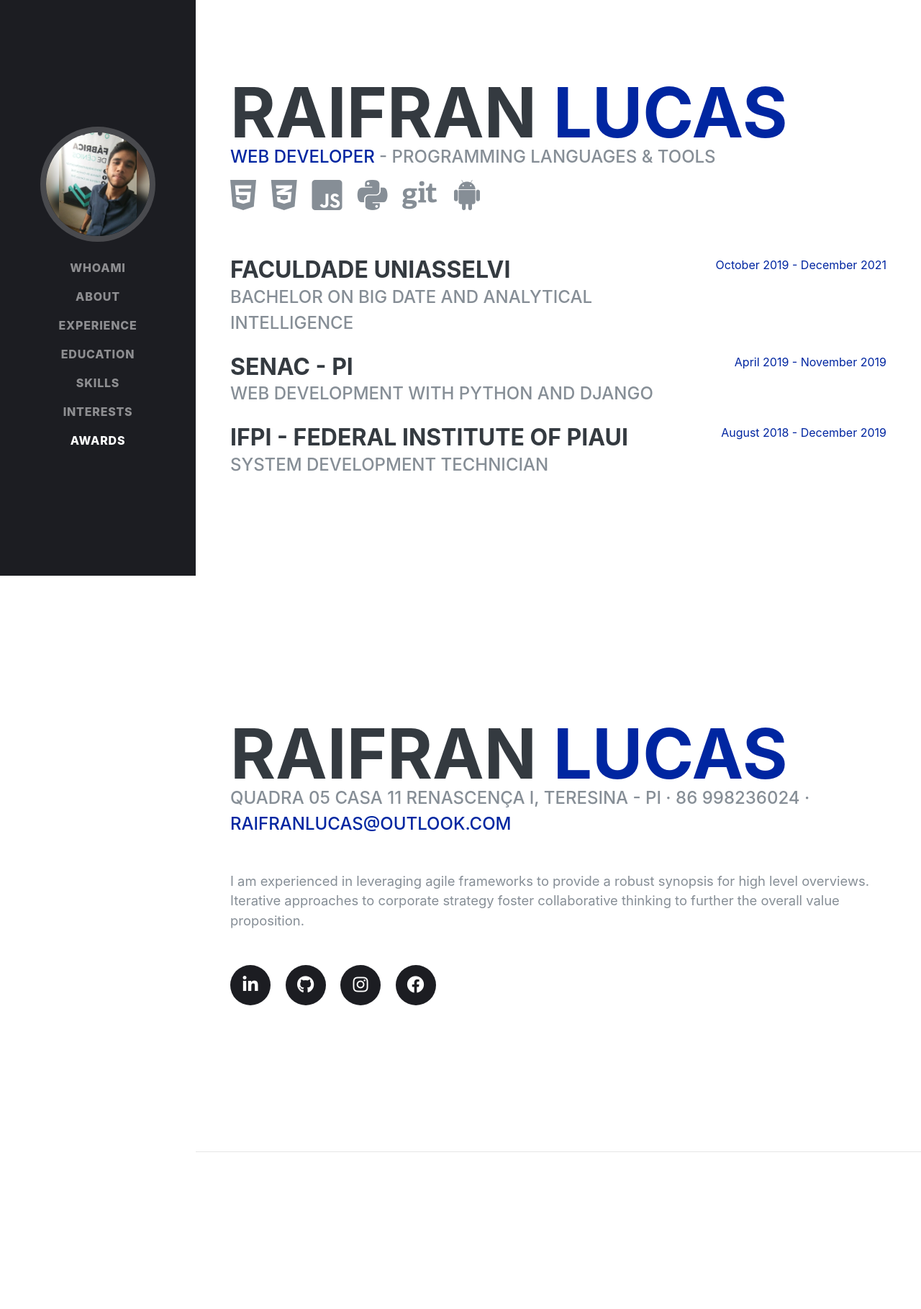
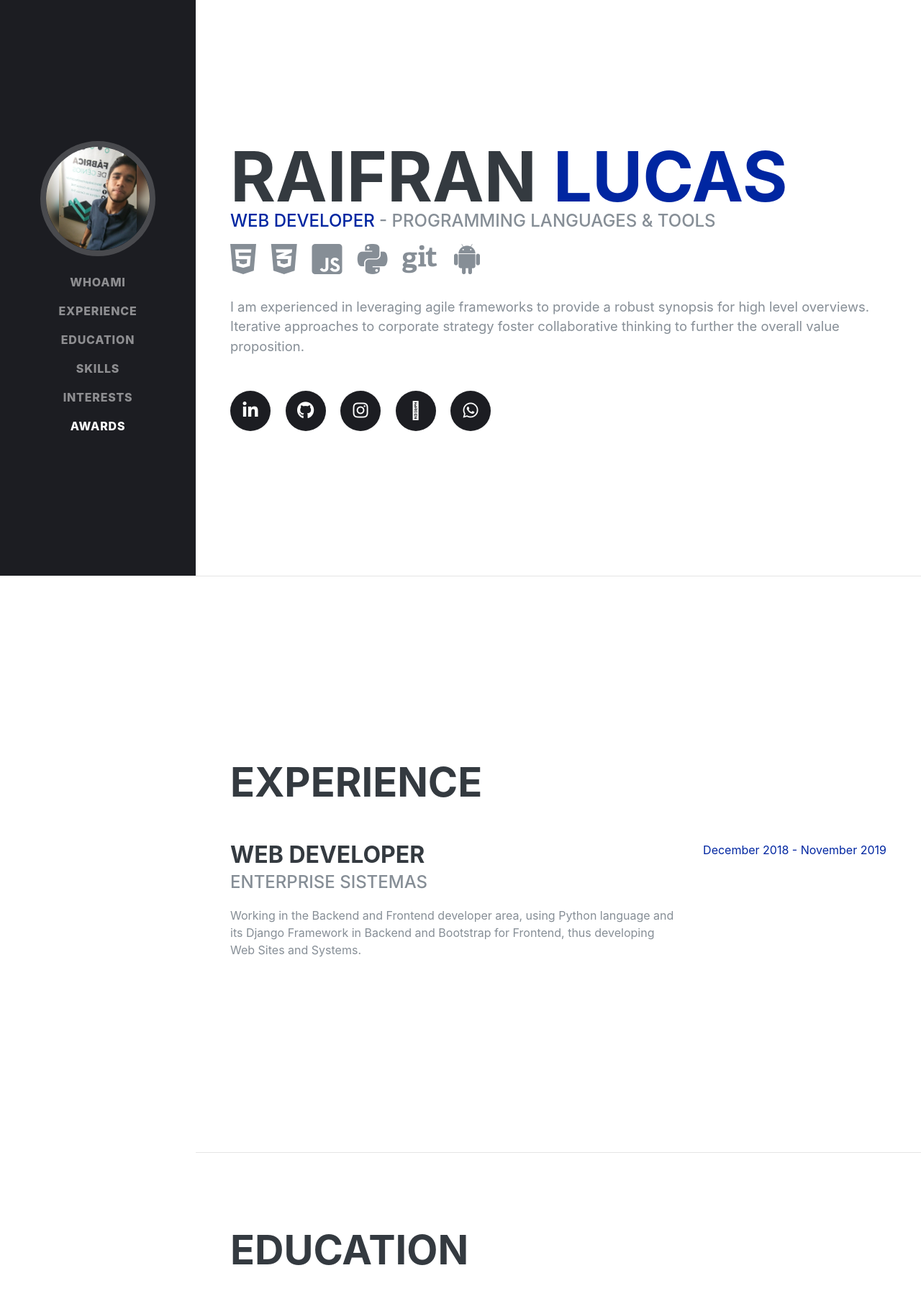
Before and after one commit to raifran1/Portfolio, a Django app: page / in a window 1280 px wide. Shown: the top 1819 px of the page at 72% size. Run offline with Django 3.2, Linux system fonts and the light colour scheme; some libraries are stand-ins or nearby versions; some web fonts are replaced.

Commit message:
atualizando site

```diff
--- a/curriculo/templates/curriculo/index.html
+++ b/curriculo/templates/curriculo/index.html
@@ -36,16 +36,14 @@
         <img class="img-fluid img-profile rounded-circle mx-auto mb-2" src="{% static 'img/profile2.jpg' %}" alt="">
       </span>
     </a>
-    <button class="navbar-toggler" type="button" data-toggle="collapse" data-target="#navbarSupportedContent" aria-controls="navbarSupportedContent" aria-expanded="false" aria-label="Toggle navigation">
+    <button class="navbar-toggler" type="button" data-toggle="collapse" data-target="#navbarSupportedContent"
+      aria-controls="navbarSupportedContent" aria-expanded="false" aria-label="Toggle navigation">
       <span class="navbar-toggler-icon"></span>
     </button>
     <div class="collapse navbar-collapse" id="navbarSupportedContent">
       <ul class="navbar-nav">
         <li class="nav-item">
           <a class="nav-link js-scroll-trigger" href="#whoami">Whoami</a>
-        </li>
-        <li class="nav-item">
-          <a class="nav-link js-scroll-trigger" href="#about">About</a>
         </li>
         <li class="nav-item">
           <a class="nav-link js-scroll-trigger" href="#experience">Experience</a>
@@ -108,52 +106,11 @@
                 </li-->
           </ul>
         </div>
-          <p class="lead mb-5"></p>
-          <div class="resume-item d-flex flex-column flex-md-row justify-content-between mb-2">
-              <div class="resume-content">
-                <h3 class="mb-0">Faculdade Uniasselvi</h3>
-                <div class="subheading mb-3">Bachelor on Big Date and Analytical Intelligence</div>
+        <p class="lead mb-0"></p>
 
-              </div>
-              <div class="resume-date text-md-right">
-                <span class="text-primary">October 2019 - December 2021</span>
-              </div>
-            </div>
-
-            <div class="resume-item d-flex flex-column flex-md-row justify-content-between mb-2">
-              <div class="resume-content">
-                <h3 class="mb-0">Senac - PI</h3>
-                <div class="subheading mb-3">Web Development with Python and Django</div>
-              </div>
-              <div class="resume-date text-md-right">
-                <span class="text-primary">April 2019 - November 2019</span>
-              </div>
-            </div>
-
-            <div class="resume-item d-flex flex-column flex-md-row justify-content-between  mb-2">
-              <div class="resume-content">
-                <h3 class="mb-0">IFPI - Federal Institute of Piaui</h3>
-                <div class="subheading mb-3">System Development Technician</div>
-              </div>
-              <div class="resume-date text-md-right">
-                <span class="text-primary">August 2018 - December 2019</span>
-              </div>
-            </div>
-
-
-        </div>
-      </section>
-
-
-    <section class="resume-section p-3 p-lg-5 d-flex align-items-center" id="about">
-      <div class="w-100">
-        <h1 class="mb-0">Raifran
-          <span class="text-primary">Lucas</span>
-        </h1>
-        <div class="subheading mb-5">Quadra 05 Casa 11 Renascença I, Teresina - PI · 86 998236024 ·
-          <a href="mailto:raifranlucas@outlook.com">raifranlucas@outlook.com</a>
-        </div>
-        <p class="lead mb-5">I am experienced in leveraging agile frameworks to provide a robust synopsis for high level overviews. Iterative approaches to corporate strategy foster collaborative thinking to further the overall value proposition.</p>
+        <p class="lead mb-5">I am experienced in leveraging agile frameworks to provide a robust synopsis for high level
+          overviews. Iterative approaches to corporate strategy foster collaborative thinking to further the overall
+          value proposition.</p>
         <div class="social-icons">
           <a href="https://www.linkedin.com/in/raifranlucas/" target="_blank">
             <i class="fab fa-linkedin-in"></i>
@@ -164,12 +121,23 @@
           <a href="https://www.instagram.com/raifran_lucas/" target="_blank">
             <i class="fab fa-instagram"></i>
           </a>
-          <a href="https://www.facebook.com/raifrann" target="_blank">
+          <!--a href="https://www.facebook.com/raifrann" target="_blank">
               <i class="fab fa-facebook-f"></i>
+            </a-->
+          <a href="mailto:raifranlucas@outlook.com" target="_blank">
+            <i class="fal fa-envelope"></i>
+          </a>
+          <a href="https://wa.me/558698236024/" target="_blank">
+            <i class="fab fa-whatsapp"></i>
           </a>
         </div>
+
+
+
+
       </div>
     </section>
+
 
     <hr class="m-0">
 
@@ -216,7 +184,8 @@
             <div class="subheading mb-3">Enterprise Sistemas</div>
             <!--p>Trabalhando na área de desenvolvedor Backend e Frontend, utilizando linguagem Python e o seu Framework Django no Backend e Bootstrap para Frontend, e assim Desenvolver Sites e Sistemas WEB. </p-->
             <p>
-              Working in the Backend and Frontend developer area, using Python language and its Django Framework in Backend and Bootstrap for Frontend, thus developing Web Sites and Systems.</p>
+              Working in the Backend and Frontend developer area, using Python language and its Django Framework in
+              Backend and Bootstrap for Frontend, thus developing Web Sites and Systems.</p>
           </div>
           <div class="resume-date text-md-right">
             <span class="text-primary">December 2018 - November 2019</span>
@@ -342,12 +311,14 @@ style=" fill:#000000;"><g transform="translate(25.8,25.8) scale(0.7,0.7)"><g fil
     <section class="resume-section p-3 p-lg-5 d-flex align-items-center" id="interests">
       <div class="w-100">
         <h2 class="mb-5">Interests</h2>
-        <p>Besides being a Web Developer, I enjoy the other part of my time developing projects with arduino and microcontrollers.
+        <p>Besides being a Web Developer, I enjoy the other part of my time developing projects with arduino and
+          microcontrollers.
 
           I recently started flutter studies to integrate the web platform with my mobile application.
 
         </p>
-        <p class="mb-0">I also participate in a research group called "Fábrica de Gênios" where we develop open projects for community studies and research.</p>
+        <p class="mb-0">I also participate in a research group called "Fábrica de Gênios" where we develop open projects
+          for community studies and research.</p>
       </div>
     </section>
 
```
Lines whose indentation alone changed are shown as unchanged.
